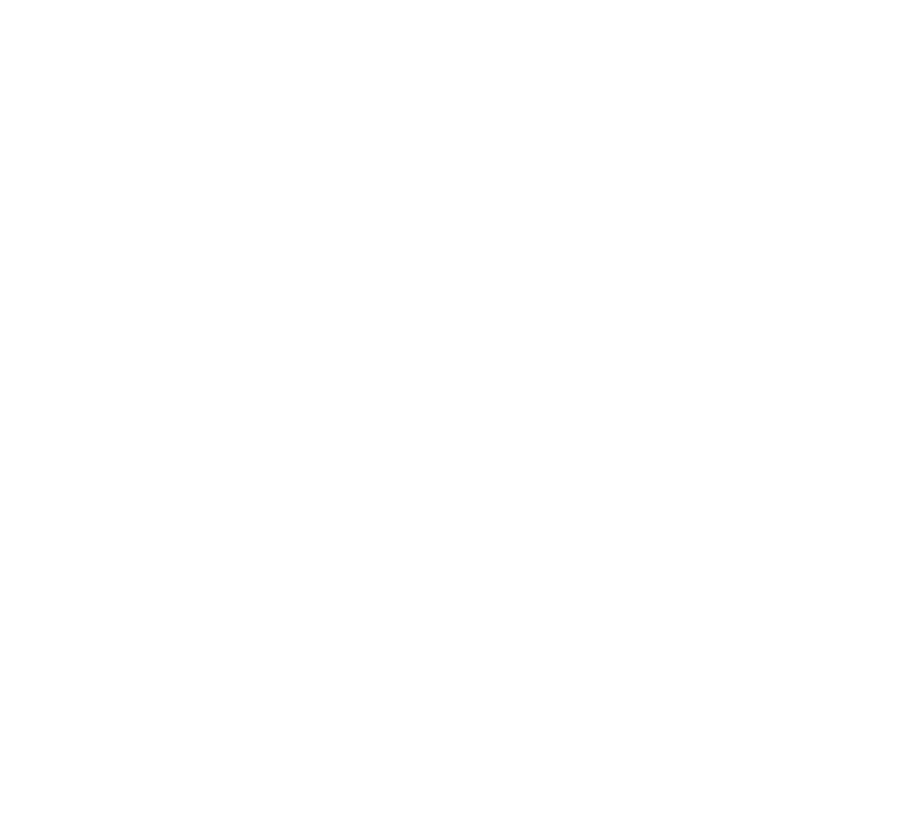
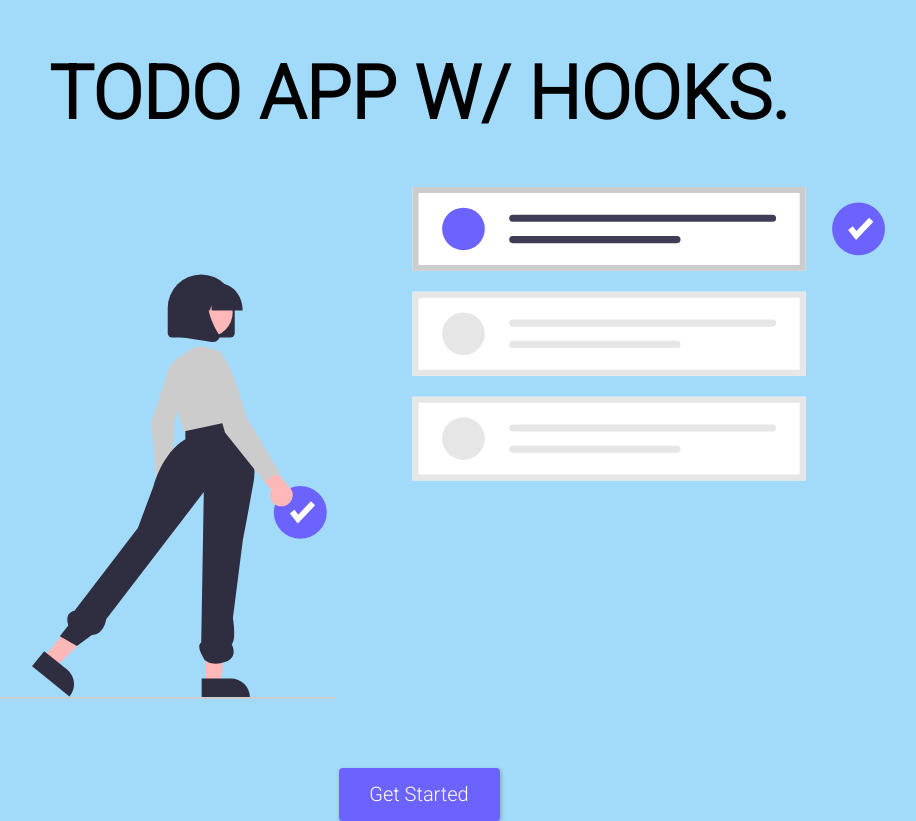
Before and after one commit to elkhayate/Todo_app, a React (Create React App) app: page / in a window 1280 px wide. Shown: the whole page, without its empty margins (221-1137 px from the left). Before the commit the page ends 800 px from the top, so only its background shows below. Built offline with nearby package versions, Linux system fonts and the light colour scheme.

Commit message:
added landing page

```diff
--- a/package.json
+++ b/package.json
@@ -3,11 +3,13 @@
   "version": "0.1.0",
   "private": true,
   "dependencies": {
+    "@material-ui/core": "^4.11.4",
     "@testing-library/jest-dom": "^5.14.1",
     "@testing-library/react": "^11.2.7",
     "@testing-library/user-event": "^12.8.3",
     "react": "^17.0.2",
     "react-dom": "^17.0.2",
+    "react-router-dom": "^5.2.0",
     "react-scripts": "4.0.3",
     "web-vitals": "^1.1.2"
   },
--- a/public/index.html
+++ b/public/index.html
@@ -3,6 +3,9 @@
   <head>
     <meta charset="utf-8" />
     <link rel="icon" href="%PUBLIC_URL%/favicon.ico" />
+    <link rel="preconnect" href="https://fonts.googleapis.com">
+<link rel="preconnect" href="https://fonts.gstatic.com" crossorigin>
+<link href="https://fonts.googleapis.com/css2?family=Roboto:wght@300&display=swap" rel="stylesheet">
     <meta name="viewport" content="width=device-width, initial-scale=1" />
     <meta name="theme-color" content="#000000" />
     <meta
--- a/src/App.js
+++ b/src/App.js
@@ -1,10 +1,20 @@
 import React from 'react';
+import style from "./app.module.css";
+import todo from "./img/todo.svg";
 
 
 function App() {
   return (
-    <div>
-
+    <div className={style.container}>
+      <div className={style.title}>
+        <h1>Todo App w/ Hooks.</h1>
+      </div>
+          <div className={style.data}>
+              <div className={style.svg}>
+                <img src={todo} alt="todo svg" />
+              </div>
+          </div>
+          <button className={style.btn}>Get Started</button>
     </div>
   );
 }
--- /dev/null
+++ b/src/app.module.css
@@ -0,0 +1,33 @@
+.data {
+    width: 90%;
+    margin: auto;
+    margin-top: 50px;
+    display: flex;
+    align-items: center;
+    justify-content: space-around;
+}
+.title {
+    font-size: 37px;
+    text-transform: uppercase;
+    font-family: 'Roboto', sans-serif;
+    text-align: center;
+}
+.btn {
+    background: #6c63ff;
+    box-shadow: 1px 2px 4px rgba(0, 0, 0, 0.25);
+    border-radius: 4px;
+    border: 0;
+    width: 161px;
+    height: 53px;
+    font-family: Roboto;
+    font-style: normal;
+    font-weight: normal;
+    font-size: 20px;
+    line-height: 29px;
+    color: #FFFFFF;
+    cursor: pointer;
+    margin-top: 65px;
+}
+.container {
+    text-align: center;
+}
--- a/src/index.css
+++ b/src/index.css
@@ -5,6 +5,7 @@
     sans-serif;
   -webkit-font-smoothing: antialiased;
   -moz-osx-font-smoothing: grayscale;
+  background-color: #A2DBFA;
 }
 
 code {
--- /dev/null
+++ b/src/styles/todoapp.module.css
@@ -0,0 +1,4 @@
+.container {
+    width: 80%;
+    height: 100%;
+}
```
Also changed, not shown: src/components/TodoApp.js (added, +11 -0 lines), src/img/todo.svg (added), 1 other file (tests, documents, lock files or other folders).
